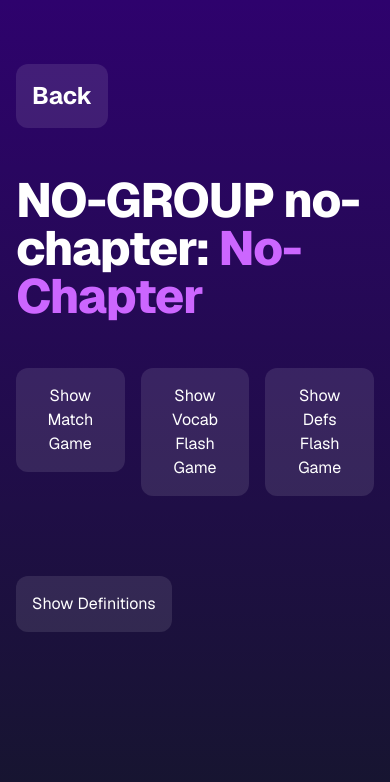
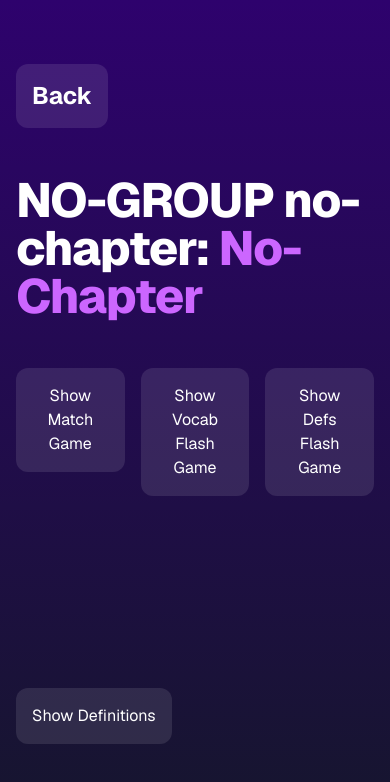
Before and after one commit to NadyaCodes/flashy-flash-phys, a Next.js app: page /1 in a window 390 px wide. Shown: the top 782 px of the page. Built offline with nearby package versions, Linux system fonts and the light colour scheme.

Commit message:
make def section wider on small screens

```diff
--- a/src/app/[unitCode]/TriGameComponent.tsx
+++ b/src/app/[unitCode]/TriGameComponent.tsx
@@ -84,7 +84,7 @@ const TriGameComponent: React.FC<TriGameComponentProps> = ({
             {vocabFlashVisible ? "Hide" : "Show"} Vocab Flash Game
           </button>
           {vocabFlashVisible && (
-            <div className="">
+            <div className="absolute left-0 w-screen p-10 md:left-1/2 md:w-1/2 md:-translate-x-1/2 md:transform">
               <VocabFlash
                 localDeckObject={localDeckObject}
                 chapterKeys={chapterKeys}
@@ -109,7 +109,7 @@ const TriGameComponent: React.FC<TriGameComponentProps> = ({
           )}
         </div>
       </div>
-      <div>
+      <div className="mt-28">
         <button
           onClick={() => toggleVisibility("defs")}
           className="flex w-fit flex-col gap-4 rounded-xl bg-white/10 p-4 text-white hover:bg-white/20"
```
